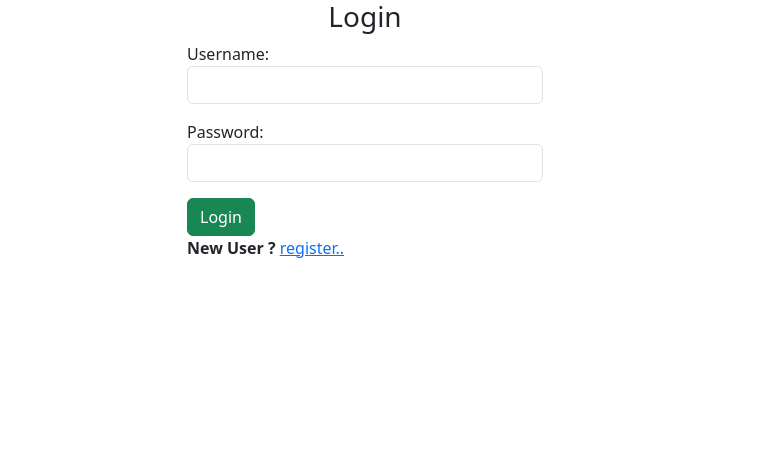
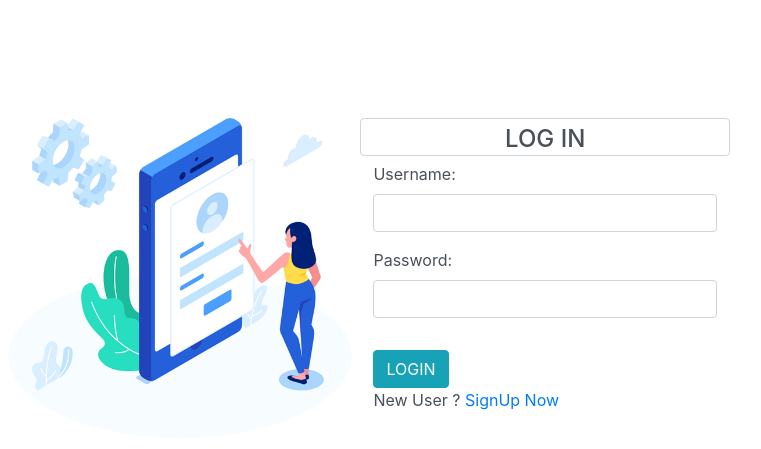
Before and after one commit to vaisakhn/ShoeStore, a Django app: page / in a window 1280 px wide. Shown: the top 449 px of the page, without its empty margins (275-1036 px from the left). Run offline with Django 5.2, Linux system fonts and the light colour scheme; some libraries are stand-ins or nearby versions.

Commit message:
styled login and reg pages

```diff
--- a/store/templates/store/checkout.html
+++ b/store/templates/store/checkout.html
@@ -84,11 +84,11 @@
         <div class="mb-4">
             <label class="block text-gray-700 font-bold mb-2" for="payment-method">Payment Method</label>
             <div class="flex items-center mb-2">
-                <input type="radio" id="online" name="payment-method" value="online" class="mr-2">
+                <input required type="radio" id="online" name="payment-method" value="online" class="mr-2">
                 <label for="online" class="text-gray-700">Online Payment</label>
             </div>
             <div class="flex items-center">
-                <input type="radio" id="cod" name="payment-method" value="cod" class="mr-2">
+                <input required type="radio" id="cod" name="payment-method" value="cod" class="mr-2">
                 <label for="cod" class="text-gray-700">Cash on Delivery</label>
             </div>
         </div>
--- a/store/templates/store/login.html
+++ b/store/templates/store/login.html
@@ -1,32 +1,35 @@
 <!DOCTYPE html>
+{%load static%}
 <html lang="en">
 
 <head>
-    <link href="https://cdn.jsdelivr.net/npm/bootstrap@5.3.3/dist/css/bootstrap.min.css" rel="stylesheet"
-        integrity="sha384-QWTKZyjpPEjISv5WaRU9OFeRpok6YctnYmDr5pNlyT2bRjXh0JMhjY6hW+ALEwIH" crossorigin="anonymous">
+    <link rel="stylesheet" href="https://stackpath.bootstrapcdn.com/bootstrap/4.5.2/css/bootstrap.min.css">
     <meta charset="UTF-8">
     <meta name="viewport" content="width=device-width, initial-scale=1.0">
     <title>Document</title>
 </head>
 
 <body>
-
     <div class="container">
         <div class="row">
-            <div class="col-4"></div>
-            <div class="col-4">
-                <form action="" method="post">
+            <div class="col-2"></div>
+            <div style="padding-top: 70px;" class="col-8 mt-5 d-flex">
+                <div>
+                    <img class="px-2" style="height: 320px;" src="{%static 'images/login-img.png'%}" alt="">
+                </div>
+                <form class="form-control" action="" method="post">
+                    <h4 align="center">LOG IN</h4>
                     {%csrf_token%}
-                    <h3 class="text-center">Login</h3>
                     {{form}}
-                    <button class="btn btn-success">Login</button> <br>
-                    <b>New User ? </b><a href="{%url 'register'%}">register..</a>
+                    <button class="btn btn-info mt-3">LOGIN</button><br>
+                    New User ? <a href="{%url 'register'%}">SignUp Now</a>
                 </form>
             </div>
-            <div class="col-4"></div>
+            <div class="col-2"></div>
         </div>
     </div>
 
 </body>
 
+
 </html>
--- a/store/views.py
+++ b/store/views.py
@@ -263,7 +263,7 @@ class PaymentVerificationView(View):
         try:
             # doubtfull code
             client.utility.verify_payment_signature(request.POST)
-            print('payment succes')
+
             order_id=request.POST.get('razorpay_order_id')
             OrderSummary.objects.filter(order_id=order_id).update(is_paid=True)
             cart_items=request.user.cart.cart_items.filter(is_order_placed=False)
@@ -273,7 +273,7 @@ class PaymentVerificationView(View):
 
         except:
             # handling code
-            print('payment failed ')
+
             messages.error(request,'payment failed')
             return redirect('orders')
 
```
Also changed, not shown: store/templates/store/payment.html (+16 -7 lines), store/templates/store/reg_form.html (+20 -13 lines), db.sqlite3, store/static/images/login-img.png (added).
